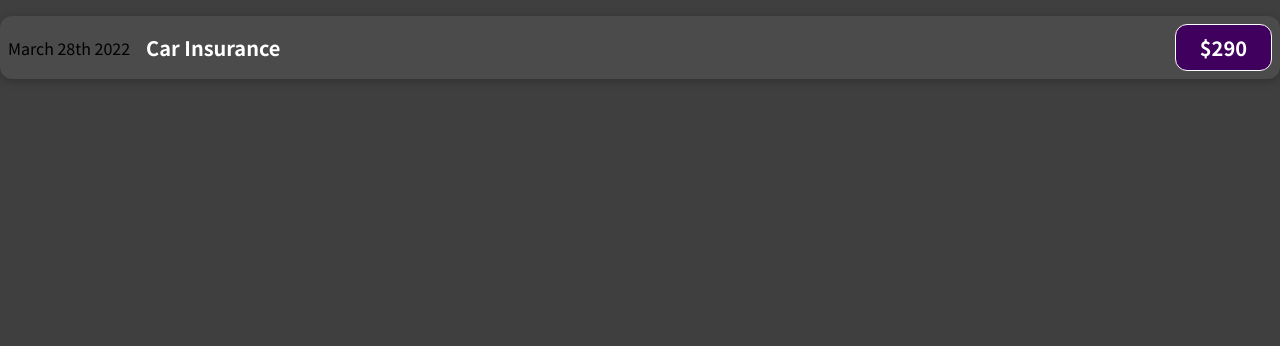
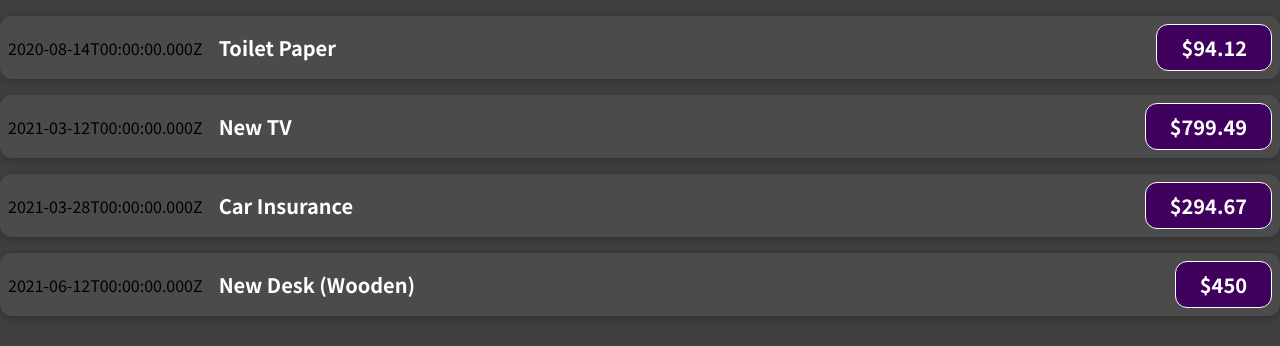
Before and after one commit to oaat9309/udemy-react, a React (Create React App) app: page / in a window 1280 px wide. Shown: the top 346 px of the page. Built offline with nearby package versions, Linux system fonts and the light colour scheme.

Commit message:
feat: Basic Props Codes (07.29)

```diff
--- a/src/App.js
+++ b/src/App.js
@@ -1,9 +1,50 @@
 import ExpenseItem from "./components/ExpenseItem";
 
 function App() {
+  const expenses = [
+    {
+      id: "e1",
+      title: "Toilet Paper",
+      amount: 94.12,
+      date: new Date(2020, 7, 14),
+    },
+    { id: "e2", title: "New TV", amount: 799.49, date: new Date(2021, 2, 12) },
+    {
+      id: "e3",
+      title: "Car Insurance",
+      amount: 294.67,
+      date: new Date(2021, 2, 28),
+    },
+    {
+      id: "e4",
+      title: "New Desk (Wooden)",
+      amount: 450,
+      date: new Date(2021, 5, 12),
+    },
+  ];
+
   return (
     <div>
-      <ExpenseItem />
+      <ExpenseItem
+        title={expenses[0].title}
+        amount={expenses[0].amount}
+        date={expenses[0].date}
+      />
+      <ExpenseItem
+        title={expenses[1].title}
+        amount={expenses[1].amount}
+        date={expenses[1].date}
+      />
+      <ExpenseItem
+        title={expenses[2].title}
+        amount={expenses[2].amount}
+        date={expenses[2].date}
+      />
+      <ExpenseItem
+        title={expenses[3].title}
+        amount={expenses[3].amount}
+        date={expenses[3].date}
+      />
     </div>
   );
 }
--- a/src/components/ExpenseItem.jsx
+++ b/src/components/ExpenseItem.jsx
@@ -1,13 +1,13 @@
 import React from "react";
 import "./ExpenseItem.css";
 
-const ExpenseItem = () => {
+const ExpenseItem = (props) => {
   return (
     <div className="expense-item">
-      <div>March 28th 2022</div>
+      <div>{props.date.toISOString()}</div>
       <div className="expense-item__description">
-        <h2>Car Insurance</h2>
-        <div className="expense-item__price">$290</div>
+        <h2>{props.title}</h2>
+        <div className="expense-item__price">${props.amount}</div>
       </div>
     </div>
   );
```
